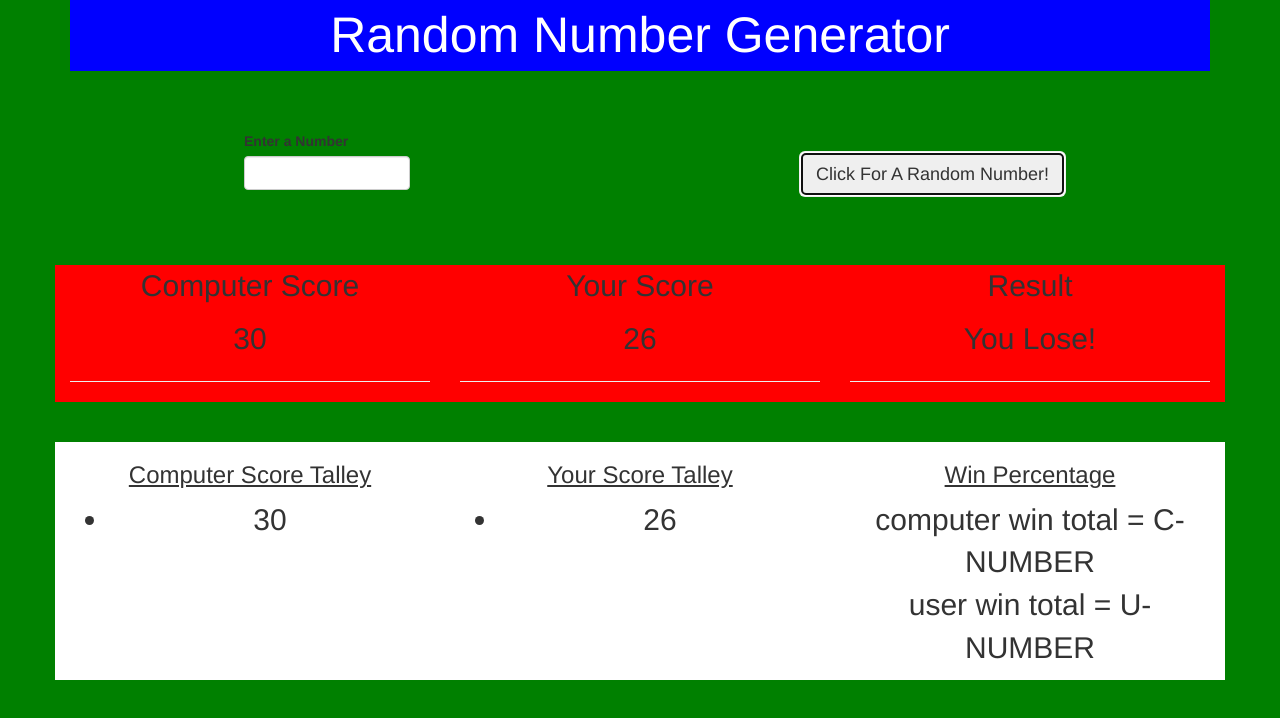
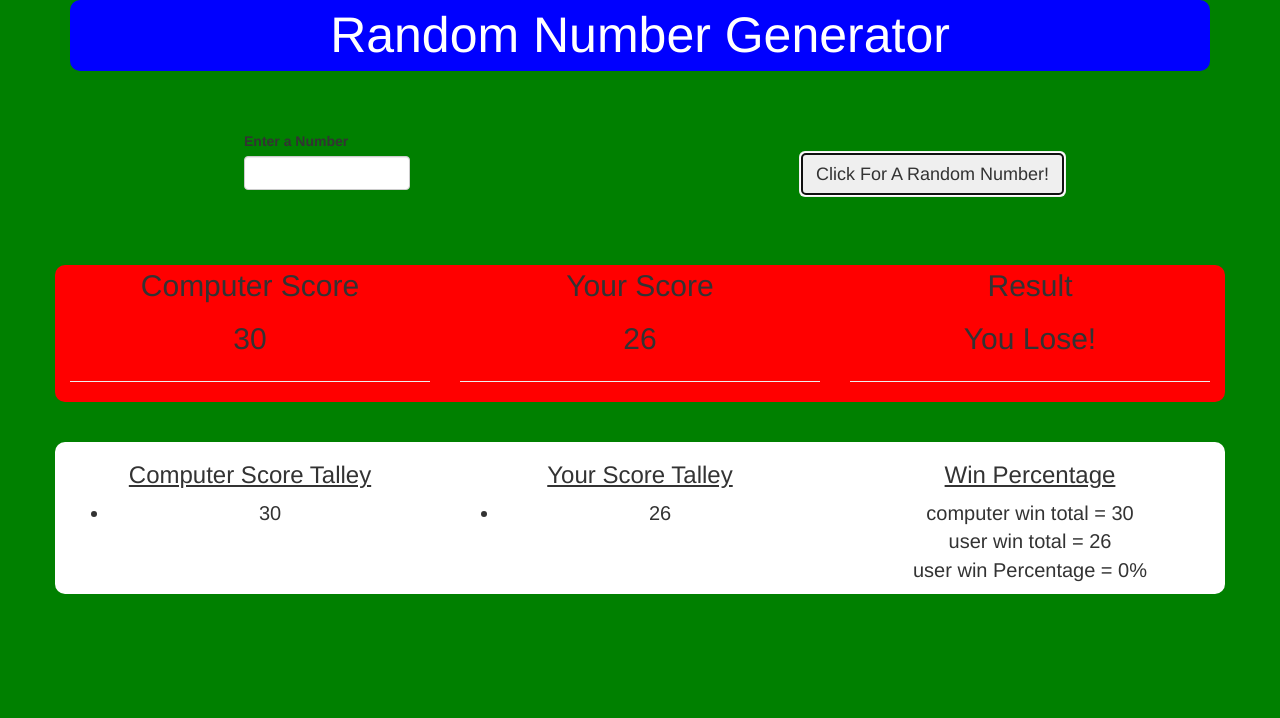
Before and after one commit to Brendangrubb/dice-game, a plain HTML site: page index.html in a window 1280 px wide. Both pictures are taken after a click on the button "Click For A Random Number!". Drawn offline with nearby package versions, Linux system fonts and the light colour scheme.

Commit message:
add win percentage and display

```diff
--- a/css/styles.css
+++ b/css/styles.css
@@ -3,6 +3,7 @@ body {
 }
 
 header {
+  border-radius: 10px;
   background-color: blue;
 }
 
@@ -15,13 +16,17 @@ header {
 .display-number {
   font-size: 30px;
   background-color: red;
+  border-radius: 10px;
   text-align: center;
 }
 
 .display-talley {
-  font-size: 30px;
+  font-size: 20px;
   background-color: white;
+  border-radius: 10px;
   text-align: center;
+  max-height: 230px;
+  overflow: scroll;
 }
 
 .button-wrapper {
--- a/js/scripts.js
+++ b/js/scripts.js
@@ -7,7 +7,7 @@ function userRandomNumber(userInput) {
   if (userInput === "") {
     var userResult = Math.floor((Math.random() * 100));
   } else {
-    var userResult = userInput;
+    var userResult = parseInt(userInput);
   }
   return userResult;
 }
@@ -20,12 +20,30 @@ function winOrLose(user, computer) {
   }
 }
 
-function winPercentage() {
+var computerWinTotal = 0;
+var userWinTotal =  0;
+var numberOfWins = 0;
+var numberOfGames = 0;
+function winPercentage(userResult, randomNumberResult) {
+  userWinTotal +=  userResult;
+  computerWinTotal += randomNumberResult;
+  if (userResult > randomNumberResult) {
+    numberOfWins += 1;
+    numberOfGames += 1;
+  } else {
+    numberOfGames += 1;
+  };
+
+  userWinPercentage = Math.floor((numberOfWins/numberOfGames) * 100);
   var winPercentageMessage =  "computer win total = " +
-                              "C-NUMBER" +
+                              computerWinTotal +
                               "<br>" +
                               "user win total = " +
-                              "U-NUMBER";
+                              userWinTotal +
+                              "<br>" +
+                              "user win Percentage = " +
+                              userWinPercentage +
+                              "%";
   return winPercentageMessage;
 }
 
@@ -47,7 +65,7 @@ $(document).ready(function() {
     $("#win-or-lose").empty();
     $("#win-or-lose").append(result);
     $("#win-percentage").empty();
-    $("#win-percentage").append(winPercentage());
+    $("#win-percentage").append(winPercentage(userResult, randomNumberResult));
   });
 
 });
```
